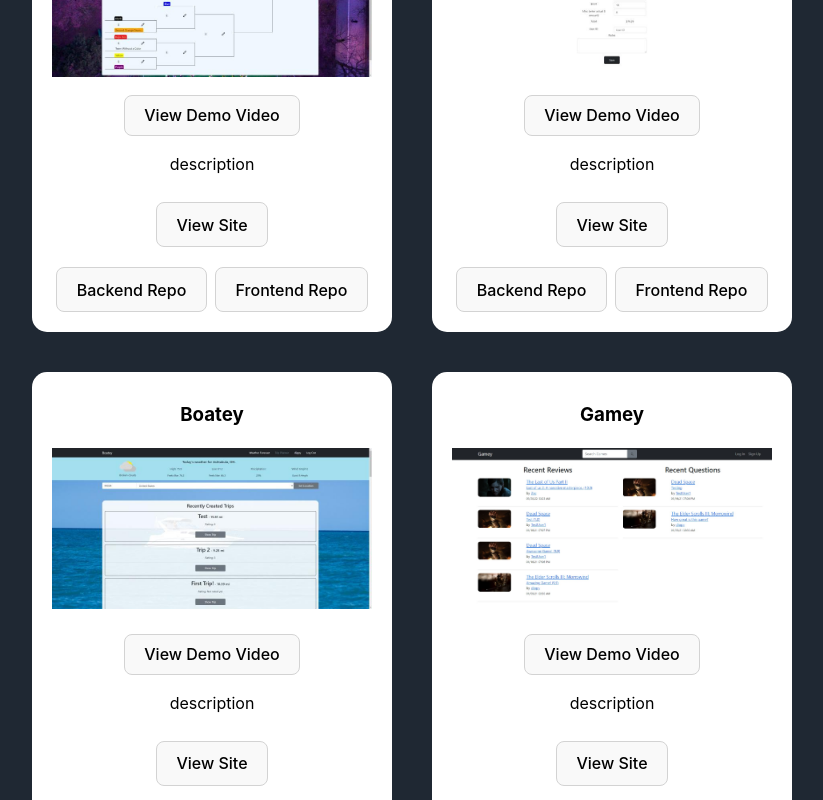
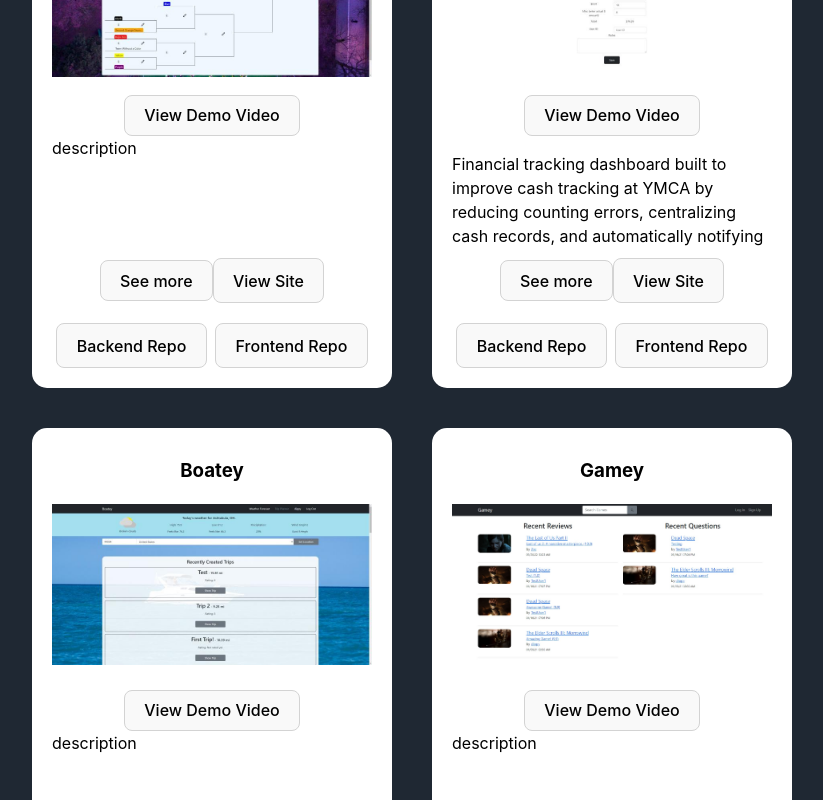
Before and after one commit to bpruitt63/portfolio, a React (Vite) app: page / in a window 1280 px wide. Shown: the part 900-1700 px from the top of the page, without its empty margins (228-1051 px from the left). Built offline with nearby package versions, Linux system fonts and the light colour scheme; a web font is replaced by a local one.

Commit message:
added project description component

```diff
--- a/src/Project.jsx
+++ b/src/Project.jsx
@@ -4,6 +4,7 @@ import './static/styles/video.css';
 function Project({project}) {
 
     const [video, setVideo] = useState(false);
+    const [fullDescription, setFullDescription] = useState(false);
 
     return (
         <div className='projectCard'>
@@ -22,7 +23,12 @@ function Project({project}) {
             <button onClick={() => setVideo(!video)}>
                 {video ? 'Hide Demo Video' : 'View Demo Video'}
             </button>
-            <p>{project.description}</p>
+            <div className={`projectDescription${fullDescription ? '' : ' closed'}`}>
+                {project.description}
+            </div>
+            <button onClick={() => setFullDescription(!fullDescription)}>
+                {fullDescription ? 'See less' : 'See more'}
+            </button>
             <a href={project.link}
                 target='blank'
                 className='projectButton'>
--- a/src/static/data/project_data.js
+++ b/src/static/data/project_data.jsx
@@ -17,7 +17,22 @@ export const projects = [
     {
         title: 'CashCount',
         image: {src: cashcount, alt: 'Cashcount Screenshot'},
-        description: 'description',
+        description: <>
+                        <p>
+                            Financial tracking dashboard built to improve
+                            cash tracking at YMCA by reducing counting errors,
+                            centralizing cash records, and automatically notifying
+                            leadership of cash variances.
+                        </p>
+                        <p>
+                            React frontend, Node.js/Express backend, PostgreSQL
+                            database. Styled with React-Bootstrap.
+                        </p>
+                        <p>Demo credentials:</p>
+                        <p>Company: demo</p>
+                        <p>Admin User ID: demo</p>
+                        <p>Admin Password: demo1234</p>
+                     </>,
         link: 'https://cashcount.herokuapp.com/',
         video: 'https://www.loom.com/embed/e260c1462962423a8e192d4511bec167',
         backendFiles: 'https://github.com/bpruitt63/cashCount-backend',
--- a/src/static/styles/projects.css
+++ b/src/static/styles/projects.css
@@ -9,6 +9,16 @@
 	padding: 10px 5%;
 	border-radius: 15px;
     max-width: 80%;
+}
+
+.projectDescription {
+    text-align: left;
+}
+
+.closed {
+    height: 7em;
+    overflow: hidden;
+    text-overflow: ellipsis;
 }
 
 @media screen and (min-width: 769px) {
```
